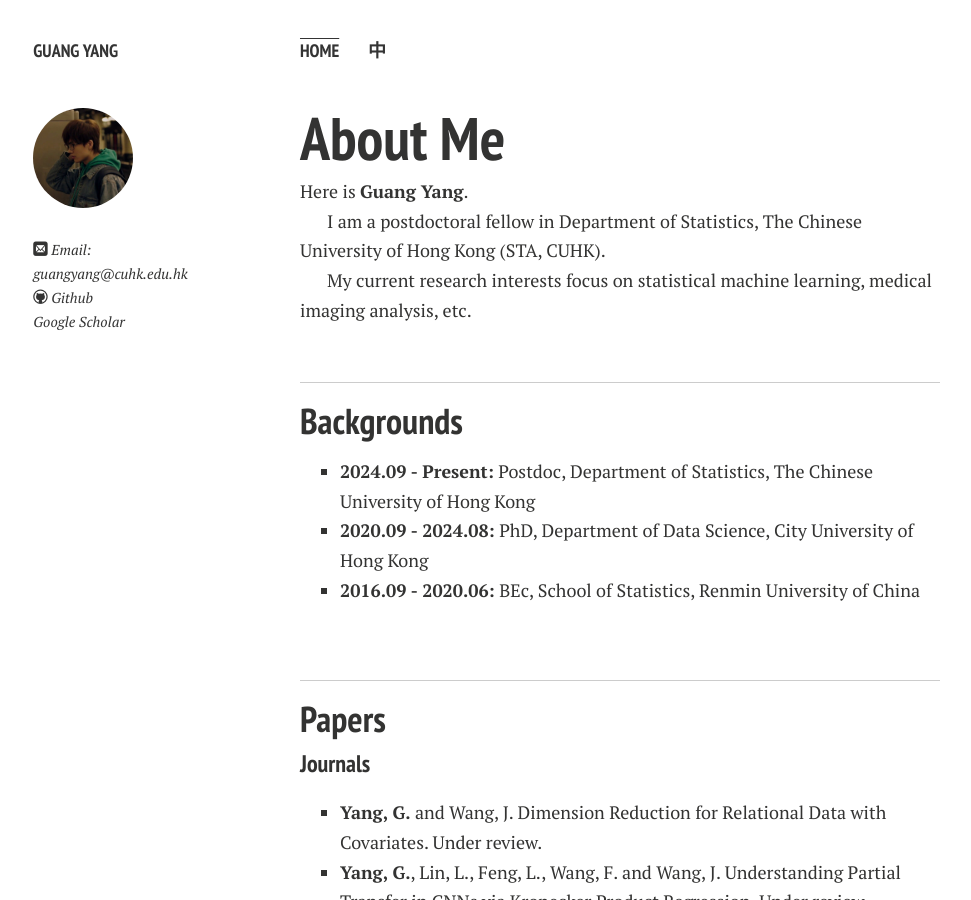
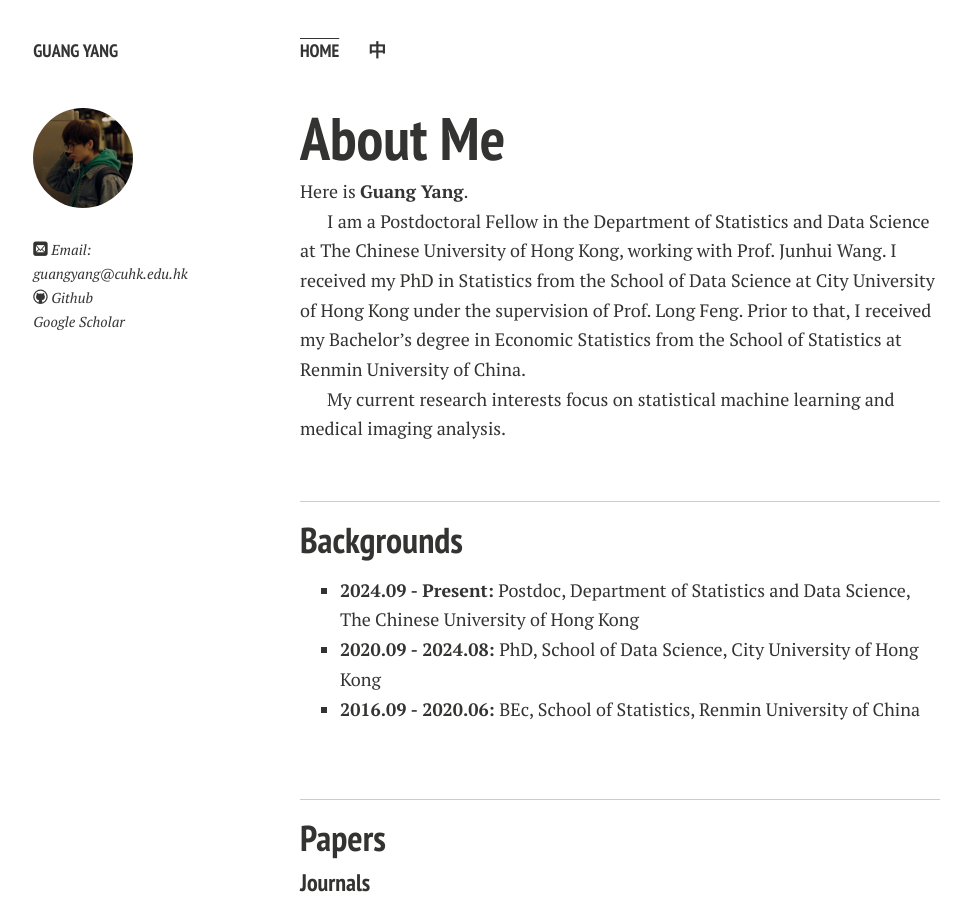
Before and after one commit to YLKnight/YLKnight.github.io, a Jekyll site: the page built from index.md, in a window 1280 px wide and 900 px high. Shown: the whole window, without its empty margins (20-991 px from the left). Built offline with Jekyll 4.4.1, drawn with Linux system fonts in a browser that asks for light colours; nearby versions of some CDN libraries; comment, search, counter and statistics services are not loaded; a style sheet for code colours, icons or effects is not loaded; our own code applies the rules of GitHub Pages for plain Markdown files.

Commit message:
Update index.md

```diff
--- a/index.md
+++ b/index.md
@@ -6,9 +6,9 @@ layout: page
 
 Here is **Guang Yang**.
 
-I am a postdoctoral fellow in Department of Statistics, The Chinese University of Hong Kong (STA, CUHK).
+I am a Postdoctoral Fellow in the Department of Statistics and Data Science at The Chinese University of Hong Kong, working with Prof. Junhui Wang. I received my PhD in Statistics from the School of Data Science at City University of Hong Kong under the supervision of Prof. Long Feng. Prior to that, I received my Bachelor's degree in Economic Statistics from the School of Statistics at Renmin University of China.
 
-My current research interests focus on statistical machine learning, medical imaging analysis, etc.
+My current research interests focus on statistical machine learning and medical imaging analysis.
 
 <br>
 
@@ -16,8 +16,8 @@ My current research interests focus on statistical machine learning, medical ima
 
 ## Backgrounds
 
-- **2024.09 - Present:** Postdoc, Department of Statistics, The Chinese University of Hong Kong
-- **2020.09 - 2024.08:** PhD, Department of Data Science, City University of Hong Kong
+- **2024.09 - Present:** Postdoc, Department of Statistics and Data Science, The Chinese University of Hong Kong
+- **2020.09 - 2024.08:** PhD, School of Data Science, City University of Hong Kong
 - **2016.09 - 2020.06:** BEc, School of Statistics, Renmin University of China
 
 <br>
```
